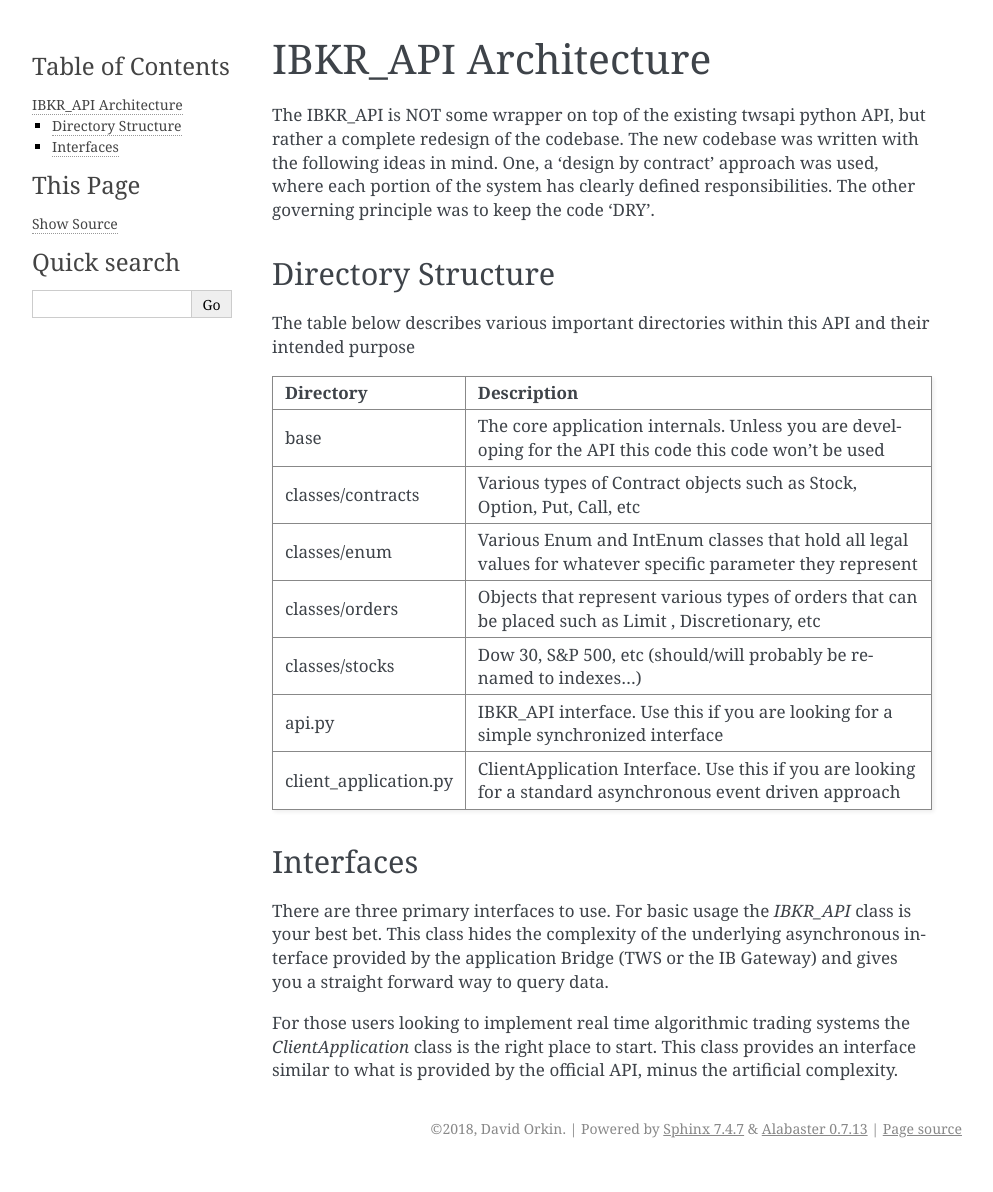
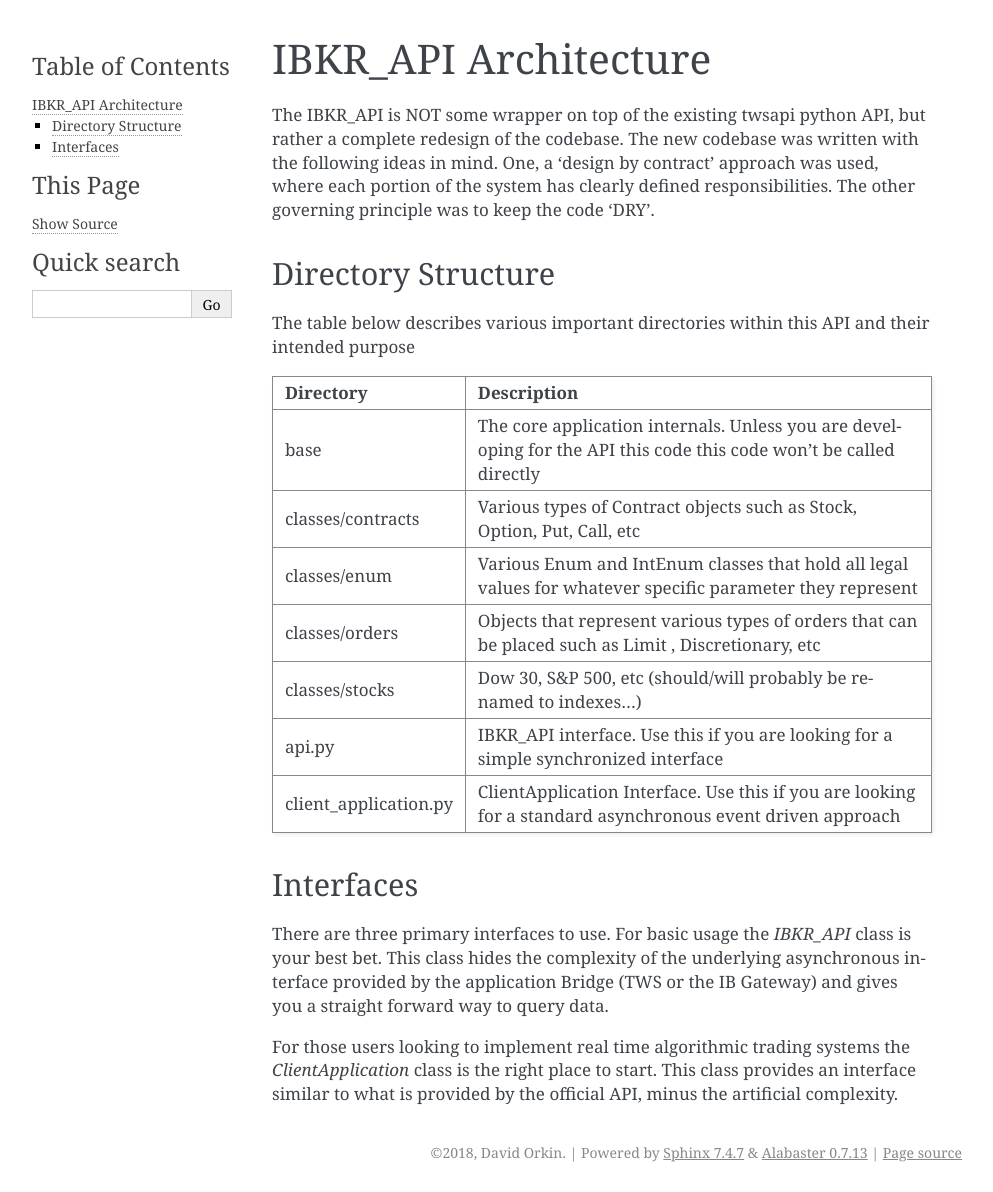
Before and after one commit to OrangeCardinal/ibkr_api, a Sphinx documentation site: the page built from docs/overview/architecture.rst, in a window 1280 px wide. Shown: the whole page, without its empty margins (148-1141 px from the left). Built offline with Sphinx 7.4.7, drawn with Linux system fonts in a browser that asks for light colours; formulas are drawn with MathJax 3; before the commit the page ends 1168 px from its top, so only the background shows below that.

Commit message:
Changed the wording in the base row of the Directory Structure table.

```diff
--- a/docs/overview/architecture.rst
+++ b/docs/overview/architecture.rst
@@ -9,25 +9,23 @@ Directory Structure
 -------------------
 The table below describes various important directories within this API and their intended purpose
 
-+-----------------------+------------------------------------------------------------------------------------------------------------+
-| Directory             | Description                                                                                                |
-+=======================+============================================================================================================+
-| base                  | The core application internals. Unless you are developing for the API this code this code won't be used    |
-+-----------------------+------------------------------------------------------------------------------------------------------------+
-|classes/contracts      | Various types of Contract objects such as Stock, Option, Put, Call, etc                                    |
-+-----------------------+------------------------------------------------------------------------------------------------------------+
-| classes/enum          | Various Enum and IntEnum classes that hold all legal values for whatever specific parameter they represent |
-+-----------------------+------------------------------------------------------------------------------------------------------------+
-| classes/orders        | Objects that represent various types of orders that can be placed such as Limit , Discretionary, etc       |
-+-----------------------+------------------------------------------------------------------------------------------------------------+
-| classes/stocks        | Dow 30, S&P 500, etc (should/will probably be renamed to indexes...)                                       |
-+-----------------------+------------------------------------------------------------------------------------------------------------+
-| api.py                | IBKR_API interface. Use this if you are looking for a simple synchronized interface                        |
-+-----------------------+------------------------------------------------------------------------------------------------------------+
-| client_application.py | ClientApplication Interface. Use this if you are looking for a standard asynchronous event driven approach |
-+-----------------------+------------------------------------------------------------------------------------------------------------+
-
-
++-----------------------+--------------------------------------------------------------------------------------------------------------------+
+| Directory             | Description                                                                                                        |
++=======================+====================================================================================================================+
+| base                  | The core application internals. Unless you are developing for the API this code this code won't be called directly |
++-----------------------+--------------------------------------------------------------------------------------------------------------------+
+|classes/contracts      | Various types of Contract objects such as Stock, Option, Put, Call, etc                                            |
++-----------------------+--------------------------------------------------------------------------------------------------------------------+
+| classes/enum          | Various Enum and IntEnum classes that hold all legal values for whatever specific parameter they represent         |
++-----------------------+--------------------------------------------------------------------------------------------------------------------+
+| classes/orders        | Objects that represent various types of orders that can be placed such as Limit , Discretionary, etc               |
++-----------------------+--------------------------------------------------------------------------------------------------------------------+
+| classes/stocks        | Dow 30, S&P 500, etc (should/will probably be renamed to indexes...)                                               |
++-----------------------+--------------------------------------------------------------------------------------------------------------------+
+| api.py                | IBKR_API interface. Use this if you are looking for a simple synchronized interface                                |
++-----------------------+--------------------------------------------------------------------------------------------------------------------+
+| client_application.py | ClientApplication Interface. Use this if you are looking for a standard asynchronous event driven approach         |
++-----------------------+--------------------------------------------------------------------------------------------------------------------+
 
 
 Interfaces
```
